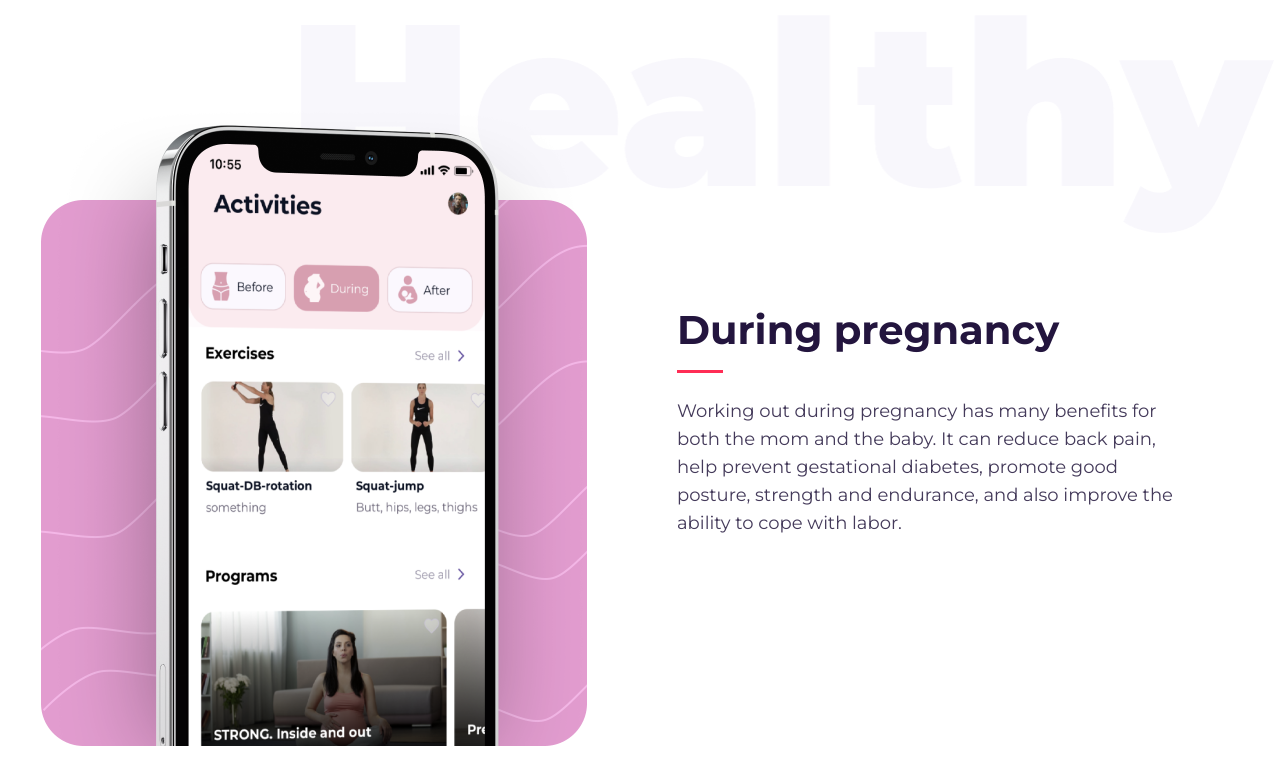
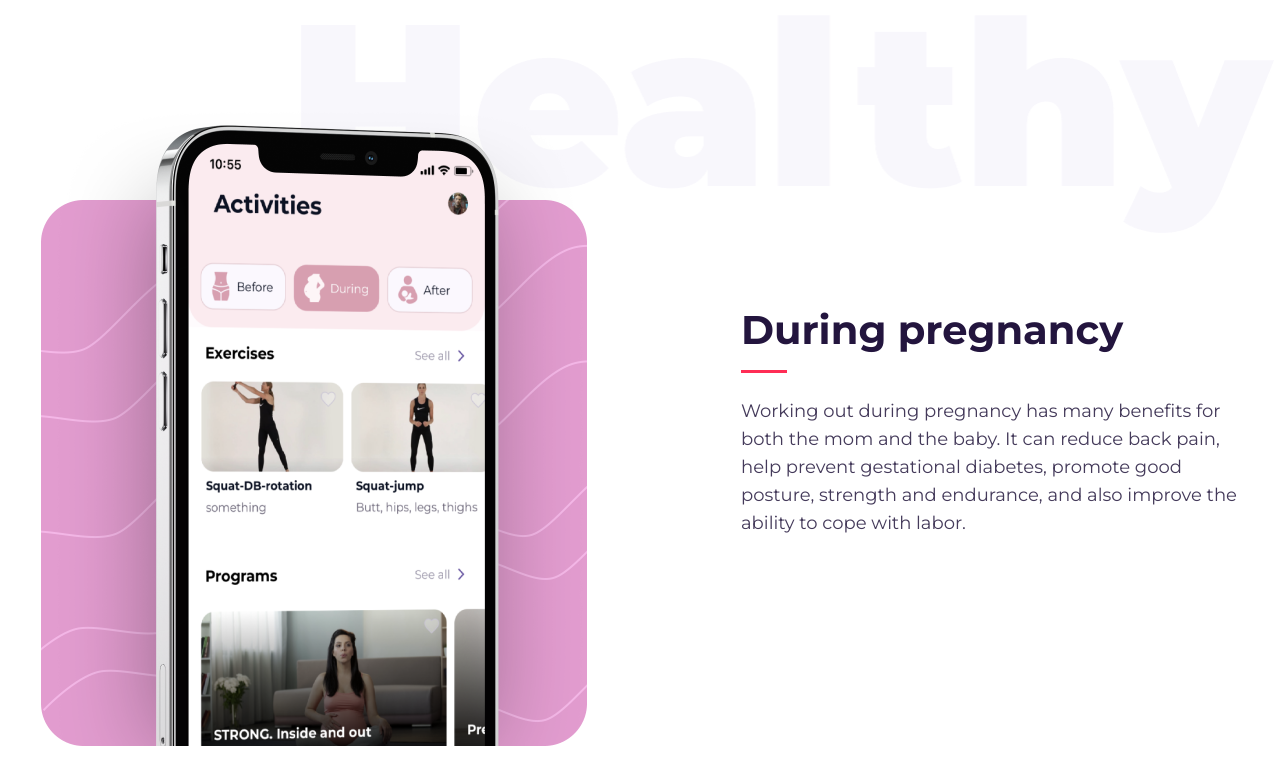
Before and after one commit to kwkscream/health-app-landing, a Vue app: page / in a window 1280 px wide. Shown: the part 2499-3260 px from the top of the page. Built offline with nearby package versions, Linux system fonts and the light colour scheme.

Commit message:
fix details hero section

```diff
--- a/src/components/MainInfo.vue
+++ b/src/components/MainInfo.vue
@@ -54,15 +54,13 @@
 				class="hidden md:inline-block absolute top-157 left-65 -z-30"
 			/>
 		</div>
-		<div class="flex flex-row-reverse md:flex-row items-center gap-10 md:gap-[90px] px-2 sm:px-0">
-			<div>
+		<div class="flex justify-end md:justify-between md:items-center flex-row-reverse md:flex-row gap-10 md:gap-[90px] px-2 md:px-0">
 				<img
 					class="hidden md:inline-block"
 					src="@/assets/images/during.png"
 					width="546"
 					height="652"
 				/>
-			</div>
 			<div class="max-w-[605px]">
 				<h3 class="font-bold text-2xl md:text-[40px] text-[#23153E] mb-3.5">
 					During pregnancy
```
